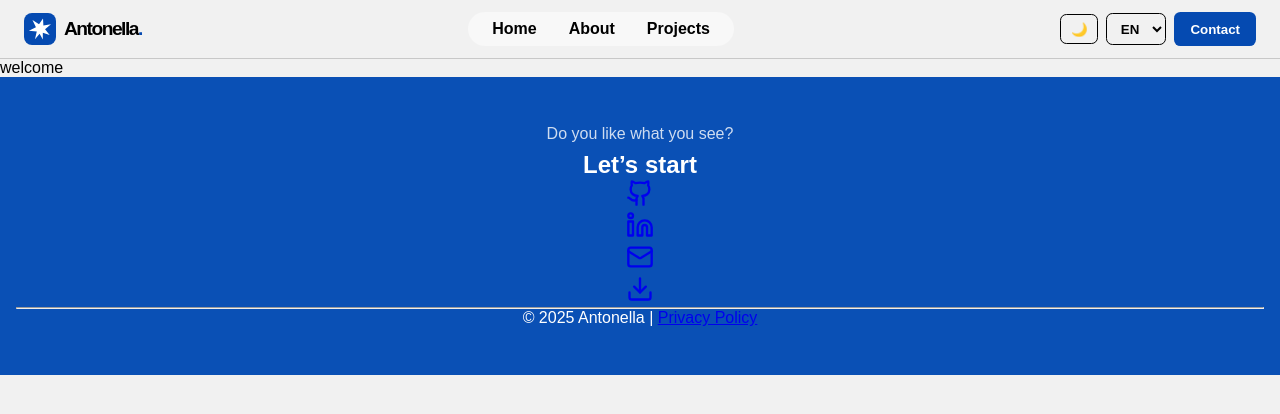
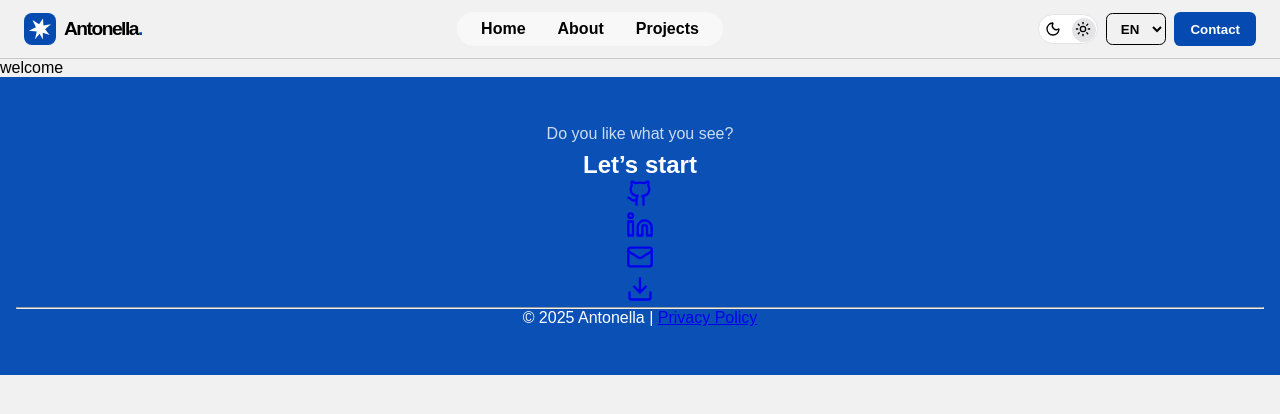
Before and after one commit to toancita/portfolio, a Next.js app: page / in a window 1280 px wide. Shown: the top 414 px of the page. Built offline with nearby package versions, Linux system fonts and the light colour scheme.

Commit message:
feat(ui): add animated theme toggle with light/dark mode styles

```diff
--- a/src/app/components/navigationBar/navBar.jsx
+++ b/src/app/components/navigationBar/navBar.jsx
@@ -3,26 +3,10 @@
 import { Menu, X } from 'lucide-react';
 import { useState, useEffect } from 'react';
 import styles from './navBar.module.css';
+import { ThemeToggle } from '../themeToggle/themeToggle';
 
 export default function NavBar() {
   const [open, setOpen] = useState(false);
-  const [theme, setTheme] = useState('light');
-
-  useEffect(() => {
-    const stored = localStorage.getItem('theme');
-    if (stored) {
-      setTheme(stored);
-    }
-  }, []);
-
-  useEffect(() => {
-    document.body.className = theme;
-    localStorage.setItem('theme', theme);
-  }, [theme]);
-
-  const toggleTheme = () => {
-    setTheme(prev => (prev === 'light' ? 'dark' : 'light'));
-  };
 
   return (
     <>
@@ -42,9 +26,7 @@ export default function NavBar() {
         </div>
 
       <div className={styles.right}>
-        <button className={styles.iconButton} onClick={toggleTheme}>
-            {theme === 'light' ? '🌙' : '☀️'}
-          </button>
+        <ThemeToggle/>
         <select className={styles.languageSelect}>
           <option>EN</option>
           <option>ES</option>
--- /dev/null
+++ b/src/app/components/themeToggle/themeToggle.jsx
@@ -0,0 +1,34 @@
+'use client';
+
+import { useState, useEffect } from 'react';
+import { Moon, Sun } from 'lucide-react';
+import styles from './themeToggle.module.css';
+
+export function ThemeToggle({ className = '' }) {
+  const [isDark, setIsDark] = useState(false);
+
+  useEffect(() => {
+    const storedTheme = localStorage.getItem('theme') || 'light';
+    setIsDark(storedTheme === 'dark');
+    document.body.className = storedTheme;
+  }, []);
+
+  const toggleTheme = () => {
+    const newTheme = isDark ? 'light' : 'dark';
+    setIsDark(!isDark);
+    document.body.className = newTheme;
+    localStorage.setItem('theme', newTheme);
+  };
+
+  return (
+    <button
+      onClick={toggleTheme}
+      className={`${styles.toggle} ${isDark ? styles.dark : styles.light} ${className}`}
+      aria-label="Toggle theme"
+    >
+      <Moon className={styles.icon} />
+      <Sun className={styles.icon} />
+      <div className={styles.thumb} />
+    </button>
+  );
+}
--- /dev/null
+++ b/src/app/components/themeToggle/themeToggle.module.css
@@ -0,0 +1,53 @@
+.toggle {
+  position: relative;
+  display: flex;
+  align-items: center;
+  justify-content: space-between;
+  width: 60px;
+  height: 30px;
+  border-radius: 9999px;
+  padding: 0 6px;
+  cursor: pointer;
+  border: 1px solid;
+  transition: background-color 0.3s, border-color 0.3s;
+}
+
+.icon {
+  width: 16px;
+  height: 16px;
+  z-index: 1;
+}
+
+.thumb {
+  position: absolute;
+  top: 3px;
+  left: 3px;
+  width: 24px;
+  height: 24px;
+  border-radius: 50%;
+  background-color: currentColor;
+  transition: transform 0.3s ease;
+  z-index: 0;
+}
+
+.light {
+  background-color: white;
+  color: black;
+  border-color: #e4e4e7;
+}
+
+.light .thumb {
+  transform: translateX(30px);
+  background-color: #e4e4e7;
+}
+
+.dark {
+  background-color: #09090b;
+  color: white;
+  border-color: #27272a;
+}
+
+.dark .thumb {
+  transform: translateX(0);
+  background-color: #27272a;
+}
```
